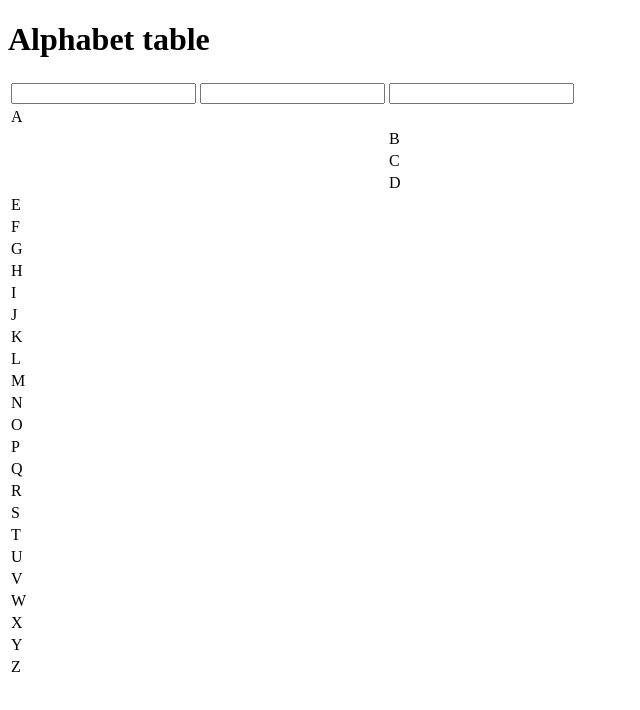
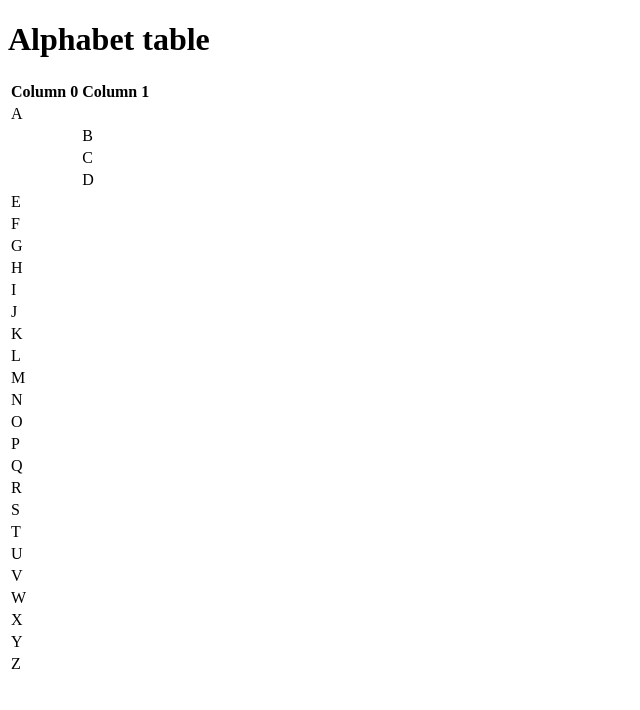
Before and after one commit to comp426-2022-spring/a00-Kelter-1313, a website: page index.html in a window 1280 px wide. Shown: the whole page, without its empty margins (0-640 px from the left). Drawn offline with Linux system fonts and the light colour scheme.

Commit message:
SLDKFJLDKSJF

```diff
--- a/index.html
+++ b/index.html
@@ -11,8 +11,7 @@
         <table>
             <thead>
                 <tr>
-                    <th><input type="">
-                        <input type="Column 0"></th><th><input type = "Column 1"></th>
+                    <th>Column 0</th><th>Column 1</th>
                 </tr>
             </thead>
             <tbody>
```
